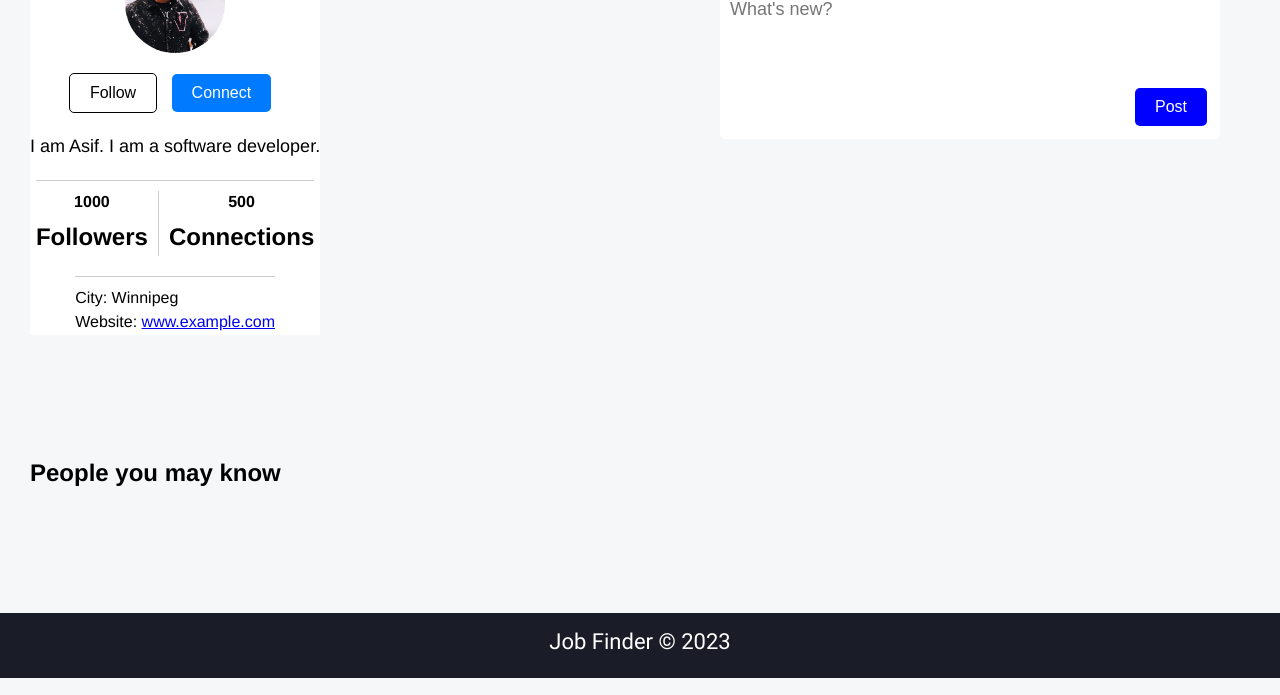
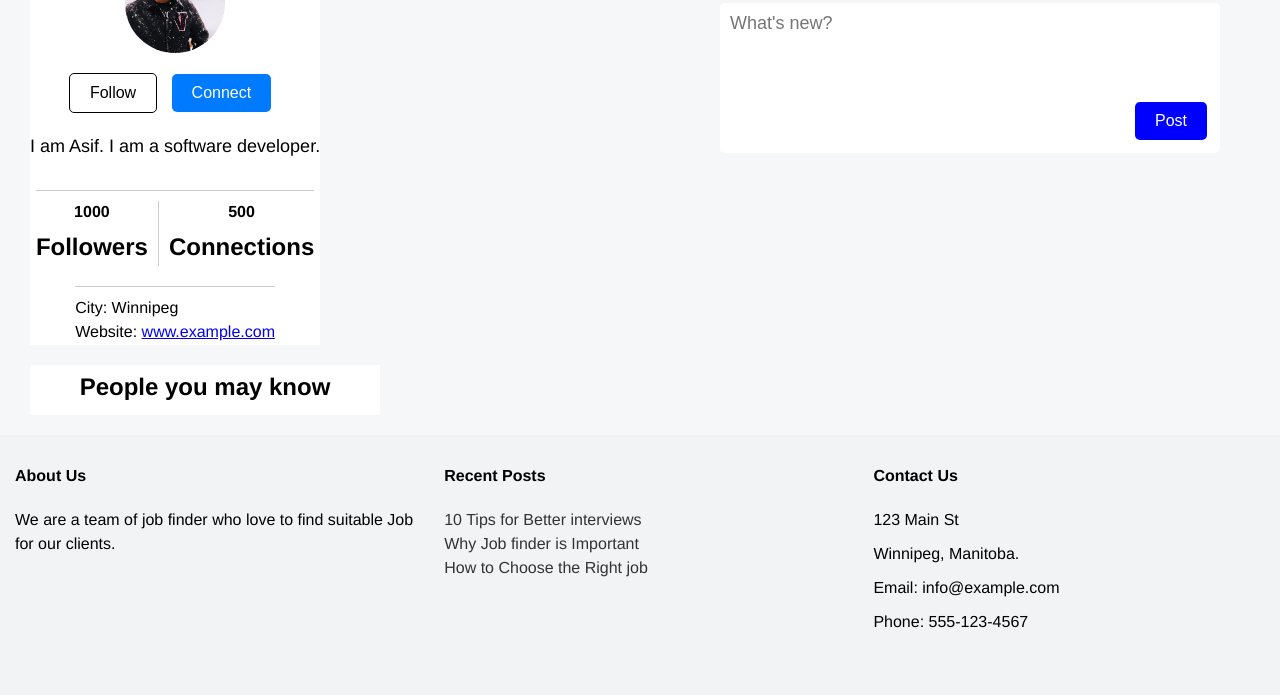
Before and after one commit to AsifAhmedBhuiyan/job-finder, a plain HTML site: page home.html in a window 1280 px wide. Shown: the part 157-852 px from the top of the page. Drawn offline with Linux system fonts and the light colour scheme; no server answers.

Commit message:
edited CSS

```diff
--- a/assets/style/home.css
+++ b/assets/style/home.css
@@ -58,25 +58,11 @@ nav ul li + li {
 
 }
 
-footer {
-  height: 65px;
-  background-color:#1a1d28;
-  text-align: center;
-}
-
-footer p {
-  font-size: 22px;
-  line-height: 60px;
-  color:#fff;
-  font-family: 'Roboto', sans-serif;
-}
-
 main {
   display: flex;
   flex-wrap: wrap;
   margin-top: 20px;
   margin-left: 20px;
-  height: calc(100vh - 60px - 60px);
   overflow: hidden;
   justify-content: space-between;
 }
@@ -235,7 +221,6 @@ button[type="submit"]:hover {
   background-color: #0062cc;
 }
 
-
 .posts {
   display: flex;
   flex-direction: column;
@@ -264,6 +249,18 @@ button[type="submit"]:hover {
 }
 
 #post h2 {
+  text-align: center;
+  width: 500px;
+  height: 50px;
+  background-color: #fff;
+  padding: 5px;
+}
+
+#know h2 {
+  width: 350px;
+  height: 50px;
+  background-color: #fff;
+  padding: 5px;
   text-align: center;
 }
 
@@ -312,11 +309,6 @@ button[type="submit"]:hover {
 
 }
 
-.column h2 {
-  font-size: 24px;
-  margin-top: 0;
-}
-
 #user-list {
   display: grid;
   grid-template-columns: repeat(auto-fill, minmax(200px, 1fr));
@@ -343,3 +335,44 @@ button[type="submit"]:hover {
 .people {
   width: 350px;
 }
+
+footer {
+  background-color: #f2f3f4;
+  padding: 30px 0;
+}
+
+.row {
+  display: flex;
+  flex-wrap: wrap;
+  justify-content: space-between;
+}
+
+.col-md-4 {
+  flex-basis: calc(33.33% - 20px);
+  margin-bottom: 20px;
+  margin-left: 15px;
+}
+
+h4 {
+  margin-top: 0;
+  margin-bottom: 20px;
+}
+
+ul {
+  list-style: none;
+  margin: 0;
+  padding: 0;
+}
+
+li a {
+  color: #333;
+  text-decoration: none;
+}
+
+.col-md-4 li a:hover {
+  text-decoration: underline;
+}
+
+p {
+  margin-bottom: 10px;
+}
--- a/home.html
+++ b/home.html
@@ -76,14 +76,38 @@
          </div>
          <div class="column">
           <div class="people">
-            <h2>People you may know</h2>
+            <div id="know">
+             <h2>People you may know</h2>
+            </div>
             <ul id="user-list">
             </ul>
           </div>
          </div>
        </main>
        <footer>
-         <p>Job Finder &copy; 2023</p>
-       </footer>
+        <div class="container">
+          <div class="row">
+            <div class="col-md-4">
+              <h4>About Us</h4>
+              <p>We are a team of job finder who love to find suitable Job for our clients.</p>
+            </div>
+            <div class="col-md-4">
+              <h4>Recent Posts</h4>
+              <ul>
+                <li><a href="#">10 Tips for Better interviews</a></li>
+                <li><a href="#">Why Job finder is Important</a></li>
+                <li><a href="#">How to Choose the Right job</a></li>
+              </ul>
+            </div>
+            <div class="col-md-4">
+              <h4>Contact Us</h4>
+              <p>123 Main St</p>
+              <p>Winnipeg, Manitoba.</p>
+              <p>Email: info@example.com</p>
+              <p>Phone: 555-123-4567</p>
+            </div>
+          </div>
+        </div>
+      </footer>
     </body>
  </html>
```
Also changed, not shown: assets/script/home.js (indentation only), 1 other file.
